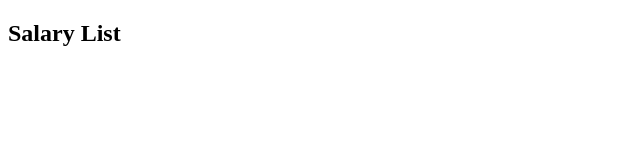
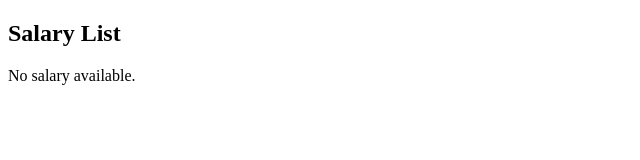
Before and after one commit to hacker-prime/Angular-Proof-Of-Concept, an Angular app in the folder salary-app/: page /list in a window 1280 px wide. Shown: the top 160 px of the page, without its empty margins (0-640 px from the left). Built offline with nearby package versions, Linux system fonts and the light colour scheme.

Commit message:
Ngtemplate & Local Reference
Only show information in the ng template based on a ng if directive condition.

```diff
--- a/salary-app/src/app/salary-list/salary-list.component.html
+++ b/salary-app/src/app/salary-list/salary-list.component.html
@@ -1,9 +1,13 @@
 <h2>Salary List</h2>
 
-<ul>
+<ul *ngIf="salaries.length; else noSalary">
     <li *ngFor="let salary of salaries">
         Name: {{salary.name}} <br>
         Email: {{salary.email}} <br>
         Salary: {{salary.salary}} <br>
     </li>
 </ul>
+
+<ng-template #noSalary>
+    <p>No salary available.</p>
+</ng-template>
```
